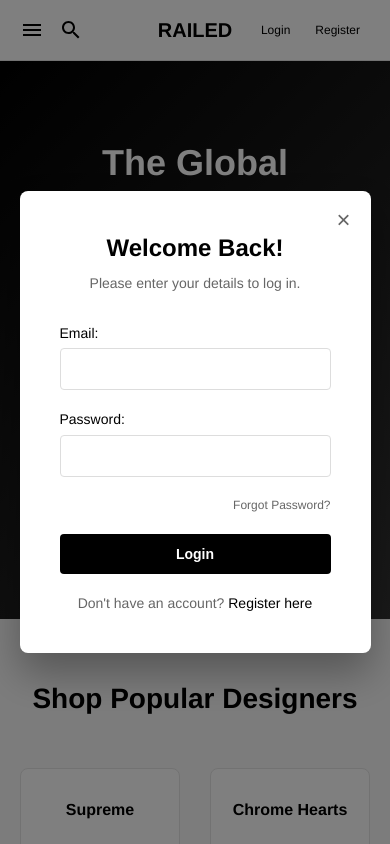
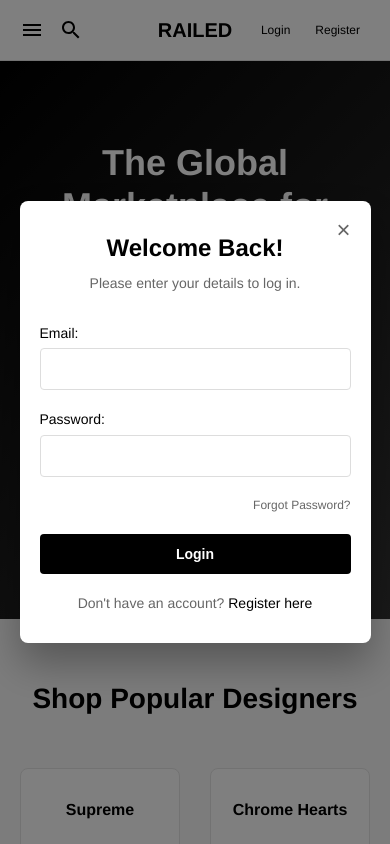
Before and after one commit to jace510/Group-One, a PHP site: page /home.php in a window 390 px wide, after a click on "Login". Run offline with PHP 8.4, Linux system fonts and the light colour scheme.

Commit message:
fixed the modal, and changed the sql

```diff
--- a/frontend/index.css
+++ b/frontend/index.css
@@ -399,6 +399,9 @@ body {
   width: 90%;
   border-radius: 8px;
   position: relative;
+  max-width: 400px;
+  max-height: 90vh; /* 💡 Limit the height */
+  overflow-y: auto;
   box-shadow: 0 20px 40px rgba(0, 0, 0, 0.3);
   /* Add a transition for a subtle pop effect */
   transform: scale(0.95);
@@ -551,6 +554,10 @@ body {
     height: 60px;
   }
 
+  .popup-form-section {
+    padding: 30px 20px;
+  }
+
   .logo {
     position: absolute;
     left: 50%;
```
Also changed, not shown: backend/schema.sql (+11 -14 lines).
